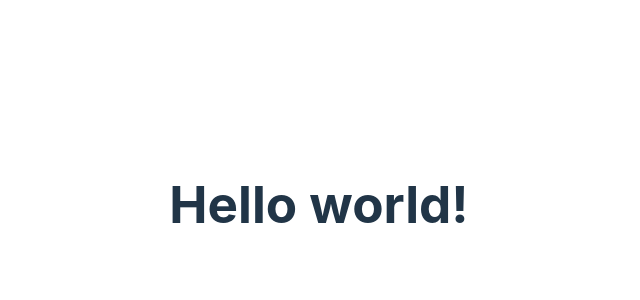
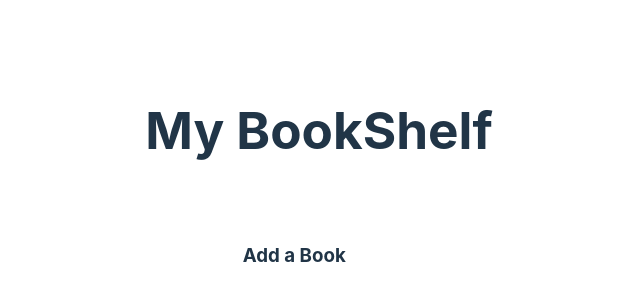
Before and after one commit to werbna/controlled-forms-in-react-lab, a React (Vite) app: page / in a window 1280 px wide. Shown: the part 196-496 px from the top of the page, without its empty margins (321-961 px from the left). Built offline with nearby package versions, Linux system fonts and the light colour scheme.

Commit message:
finished Bookshelf Component

```diff
--- a/src/App.jsx
+++ b/src/App.jsx
@@ -1,7 +1,30 @@
-// src/App.jsx
+
+import { useState } from 'react';
+import './App.css';
+import Bookshelf from './components/BookShelf/Bookshelf';
 
 const App = () => {
-  return <h1>Hello world!</h1>;
+  const [books, setBooks] = useState([])
+  const [newBook, setNewBook] = useState({
+    title: '',
+    author: '',
+    genre:'',
+    year:'',
+  })
+
+  const handleInputChange = (event) => {
+    setFormData({})
+  }
+
+  const handleSubmit = (event) => {
+
+  }
+  return (
+    <>
+      <h1>My BookShelf</h1>
+      <Bookshelf />
+    </>
+  );
 };
 
 export default App;
--- /dev/null
+++ b/src/components/BookShelf/Bookshelf.jsx
@@ -0,0 +1,14 @@
+const Bookshelf = () => {
+  return (
+    <>
+      <div className="bookshelfDiv">
+        <div className="formDiv">
+          <h3>Add a Book</h3>
+          {/* Form will go here */}
+        </div>
+        <div className="bookCardsDiv">{/* Book cards will display here */}</div>
+      </div>
+    </>
+  );
+};
+export default Bookshelf;
```
